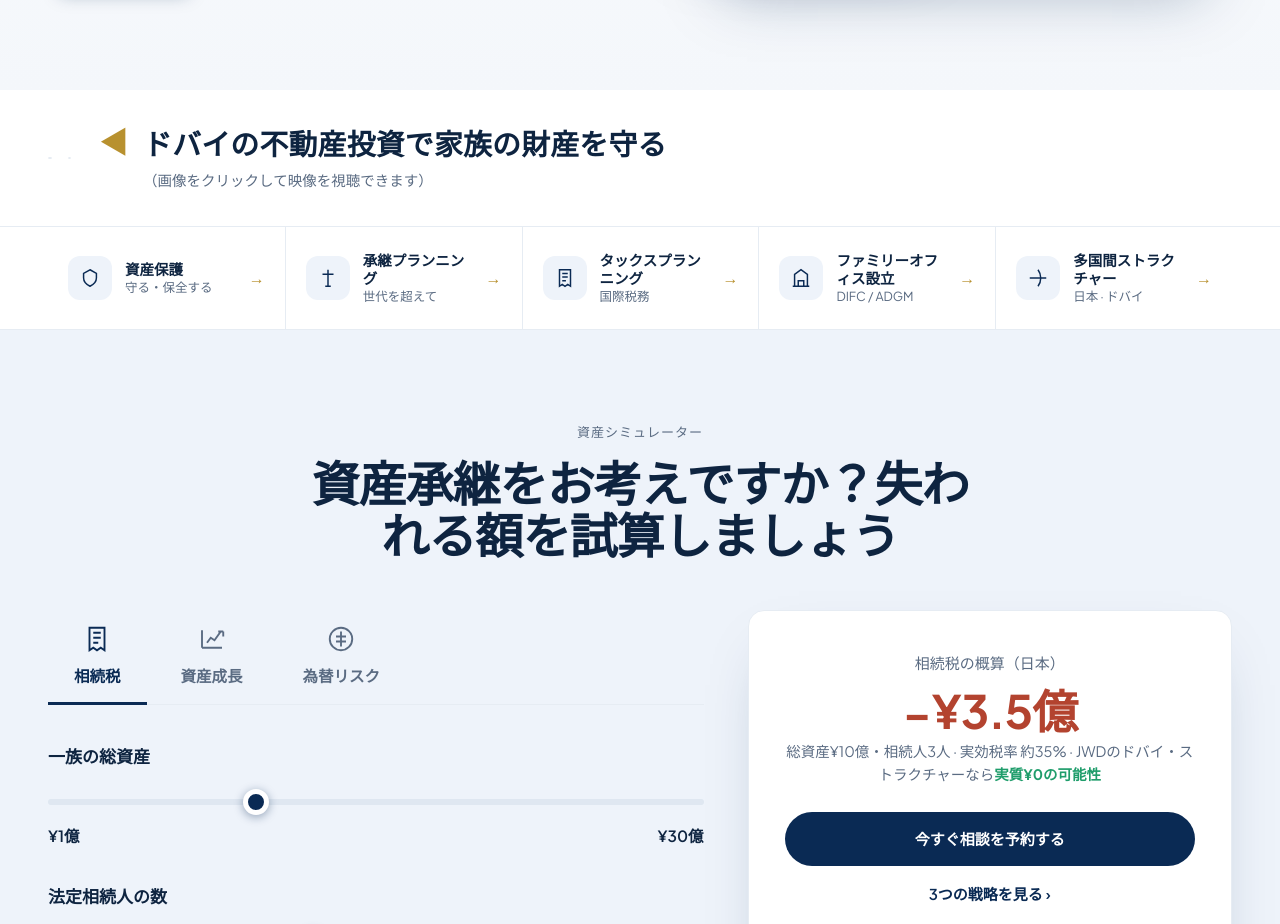
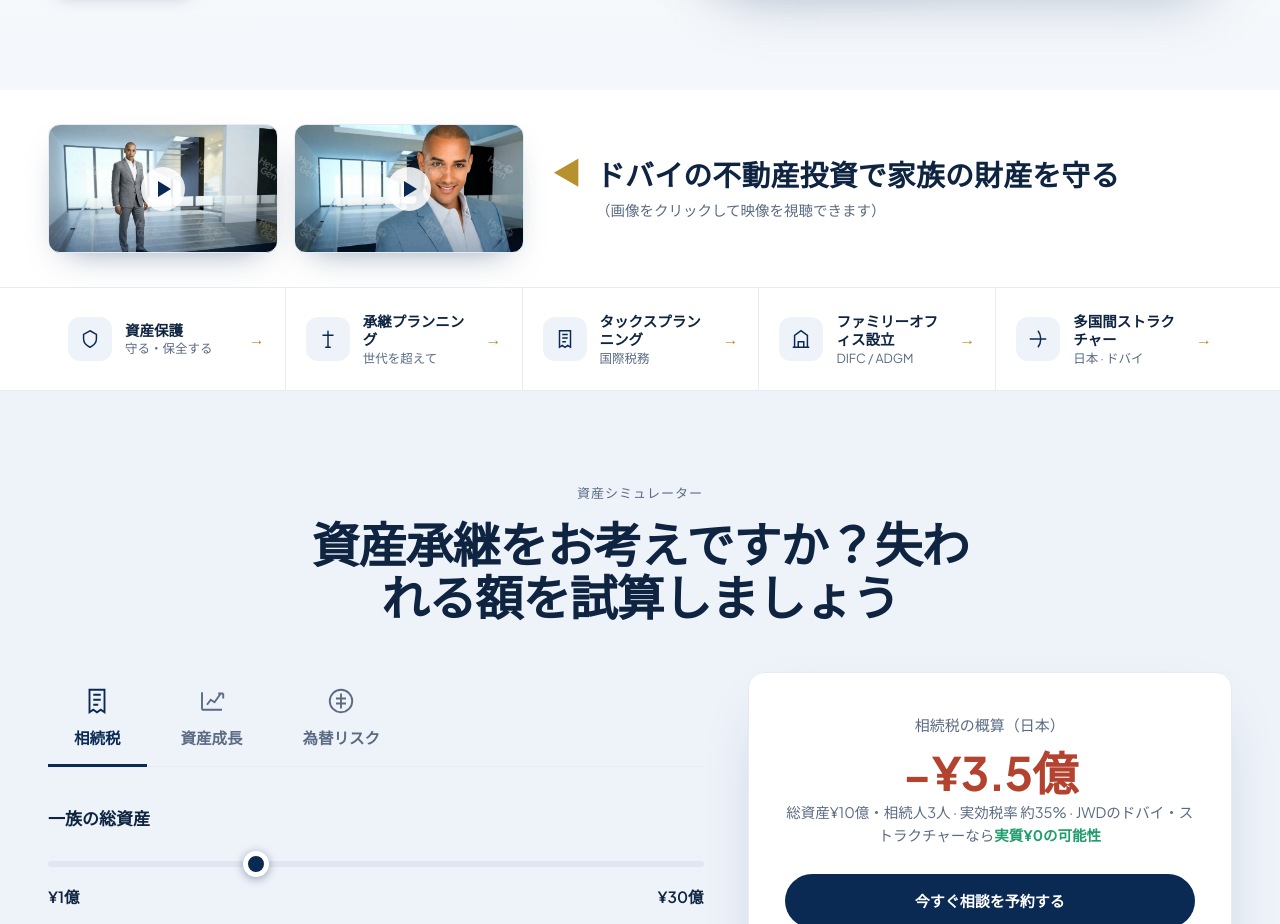
Before and after one commit to Pranjal250605/new-jwd-office-, a React (Vite) app: page / in a window 1280 px wide. Shown: the part 891-1815 px from the top of the page. Built offline with nearby package versions, Linux system fonts and the light colour scheme.

Commit message:
Fix video-strip thumbnails (button reset forced full width); standing avatar primary
Co-Authored-By: Claude Fable 5 <noreply@anthropic.com>

```diff
--- a/src/components/Hero.jsx
+++ b/src/components/Hero.jsx
@@ -57,11 +57,11 @@ export function VideoPromo() {
     <div className="vpromo">
       <div className="wrap">
         <div className="vthumbs">
-          <button className="vthumb" style={{ backgroundImage: "url('/img/avatar-face.jpg')" }}
+          <button className="vthumb" style={{ backgroundImage: "url('/img/avatar-standing.jpg')", backgroundPosition: 'center 20%' }}
              onClick={() => open('hero-1', title)} aria-label="Watch video 1">
             <span className="vplay" />
           </button>
-          <button className="vthumb" style={{ backgroundImage: "url('/img/avatar-standing.jpg')" }}
+          <button className="vthumb" style={{ backgroundImage: "url('/img/avatar-face.jpg')" }}
              onClick={() => open('hero-2', title)} aria-label="Watch video 2">
             <span className="vplay" />
           </button>
--- a/src/styles.css
+++ b/src/styles.css
@@ -498,9 +498,8 @@
 .vmodal-soon p{color:#c4d2e8;font-size:14.5px;max-width:360px;margin:0}
 
 /* clickable thumbnails were <a>/<div> — now <button>: reset chrome */
-.vthumb,.vid{border:none;background:transparent;padding:0;margin:0;font-family:inherit;text-align:left;cursor:pointer;width:100%}
-.vid{display:block}
-.vthumb{border:1px solid var(--line);background:center/cover no-repeat}
+.vid{border:none;background:transparent;padding:0;margin:0;font-family:inherit;text-align:left;cursor:pointer;width:100%;display:block}
+.vthumb{padding:0;margin:0;font-family:inherit;cursor:pointer}
 .explain-chip{border:1px solid var(--line);background:#fff;cursor:pointer;font-family:inherit;text-align:left;width:100%}
 
 /* ── consultation form ── */
```
